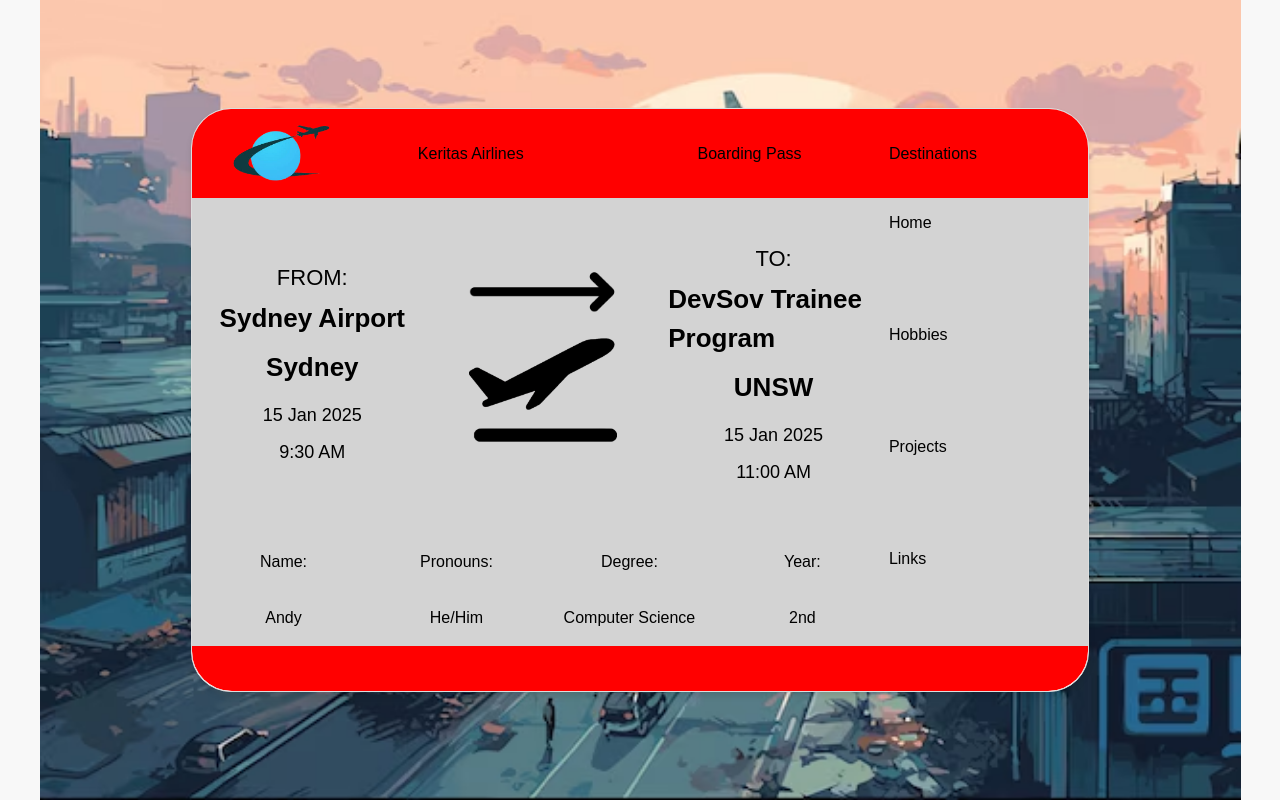
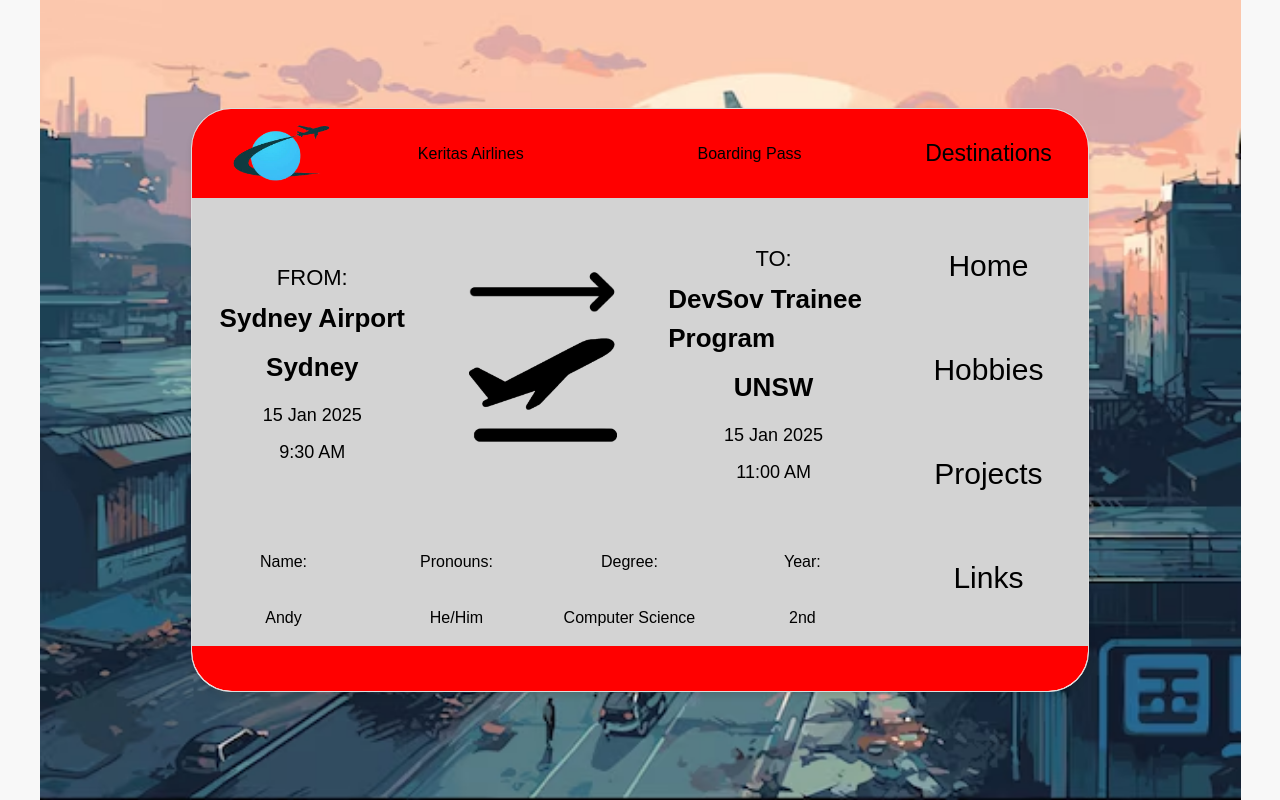
Before and after one commit to 0randa/dev-soc-training-project, a plain HTML site: page src/index.html in a window 1280 px wide. Drawn offline with Linux system fonts and the light colour scheme.

Commit message:
change the font size for right column

```diff
--- a/src/styles/boarding_ticket.css
+++ b/src/styles/boarding_ticket.css
@@ -27,10 +27,21 @@
     grid-template-columns: 7fr 2fr;
 }
 
-.header, .header-left-column, .header-right-column {
+.header, .header-left-column {
     display: grid;
     align-items: center;
+}
 
+.header-right-column {
+    display: flex;
+    align-items: center;
+    justify-content: center;
+}
+
+.header-right-column p{
+    display: flex;
+    font-size: 23px;
+    text-align: center;
 }
 
 .header {
@@ -130,10 +141,16 @@
 }
 
 .middle-section-right-column {
-    display: grid;
-    grid-template-rows: 1fr 1fr 1fr 1fr;
+    display: flex;
+    flex-direction: column;
+    justify-content: center;
+    align-items: center;
+    gap: 10px
 }
 
+.middle-section-right-column p{
+    font-size: 30px;
+}
 .bottom-section {
     background-color: red;
     color: white;
```
